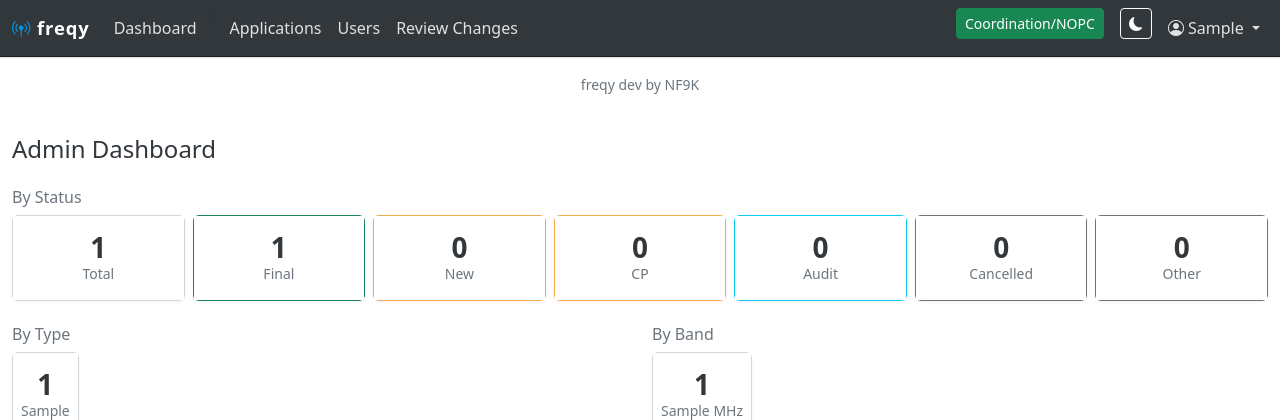
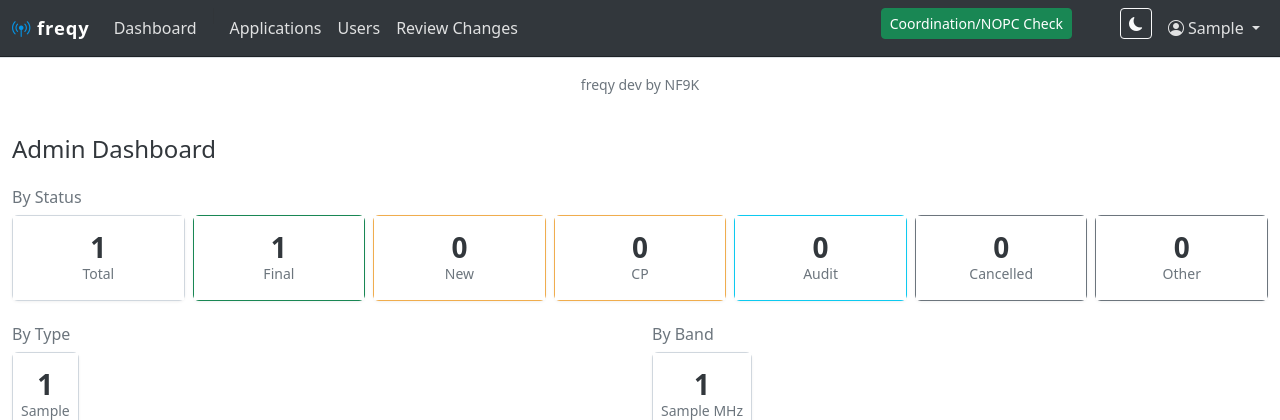
Before and after one commit to nf9k/freqy, a Flask app: page /dashboard in a window 1280 px wide. Shown: the top 420 px of the page. Run offline with Flask 3, Linux system fonts and the light colour scheme; a user stored in the database is signed in; tables that the repository leaves empty hold one stand-in row (values such as "Sample post"); data that the repository does not hold is empty; some libraries are stand-ins or nearby versions.

Commit message:
Adjust Coordination/NOPC Check button spacing and label
Co-Authored-By: Claude Sonnet 4.6 <noreply@anthropic.com>

```diff
--- a/app/templates/base.html
+++ b/app/templates/base.html
@@ -41,8 +41,8 @@
       </ul>
       <ul class="navbar-nav">
         {% if current_user.is_authenticated and current_user.is_admin %}
-        <li class="nav-item me-3">
-          <a class="btn btn-sm btn-success" href="{{ url_for('admin.frequency_check') }}">Coordination/NOPC</a>
+        <li class="nav-item me-5">
+          <a class="btn btn-sm btn-success" href="{{ url_for('admin.frequency_check') }}">Coordination/NOPC Check</a>
         </li>
         {% endif %}
         <li class="nav-item me-2">
```
